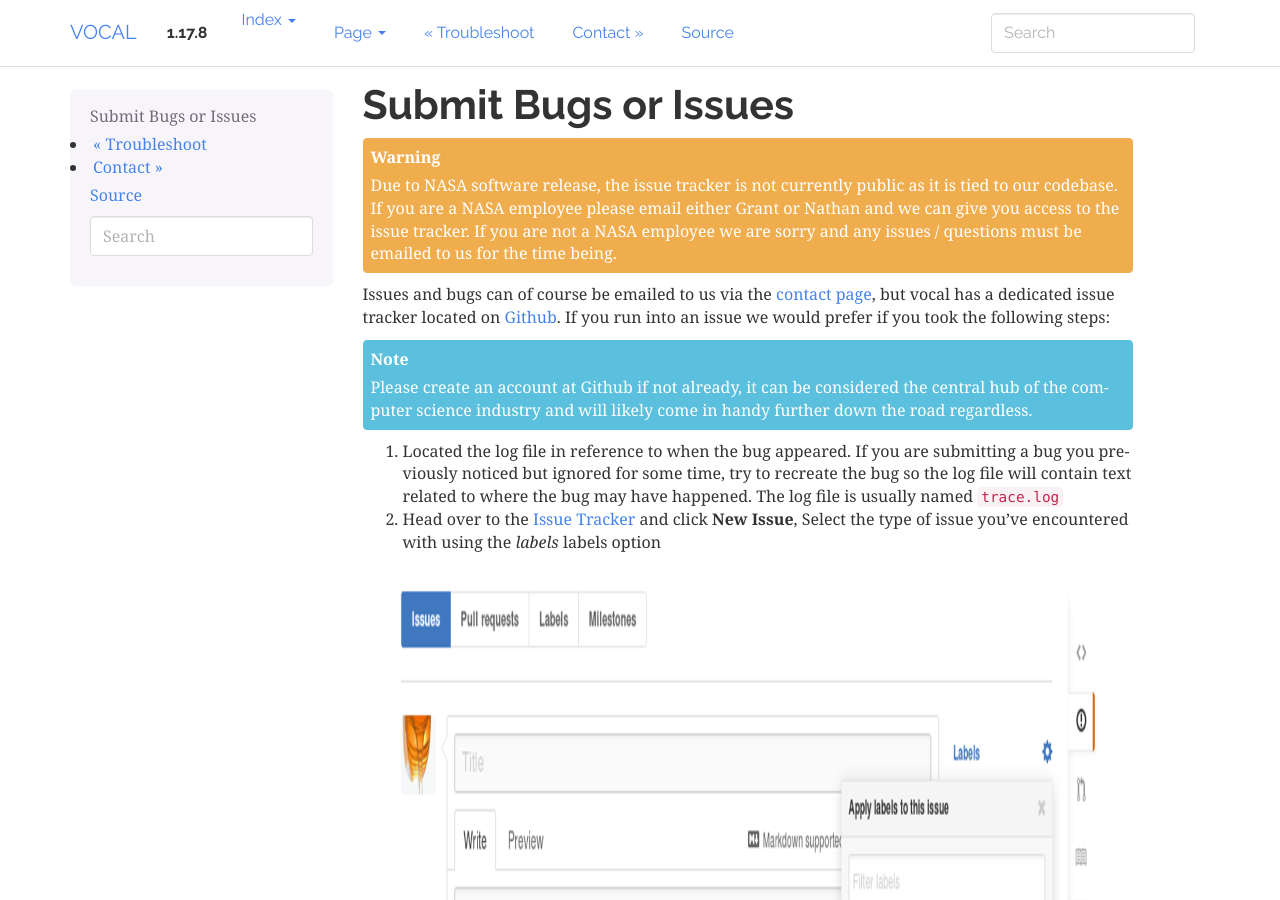
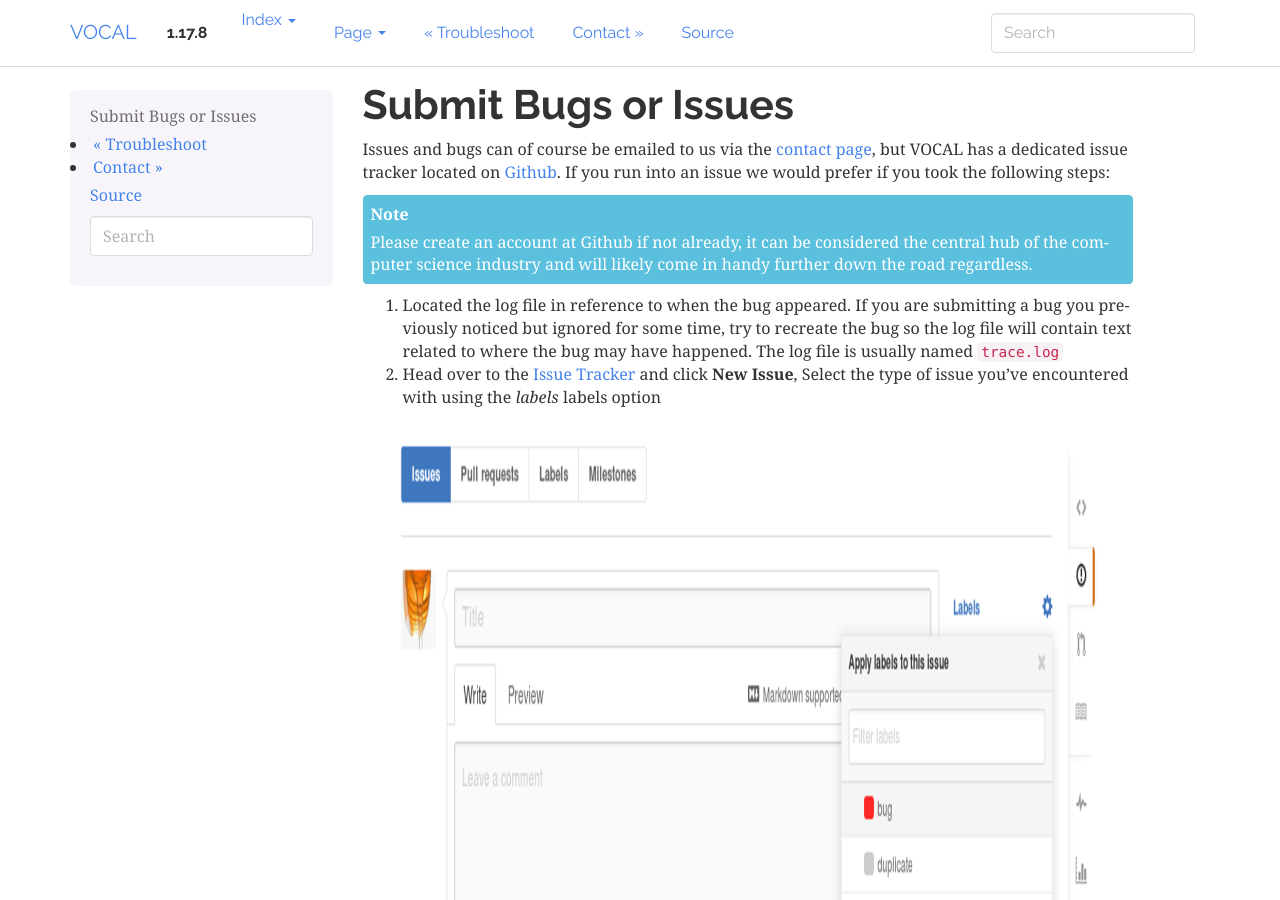
Before and after one commit to NASA-DEVELOP/VOCAL, a Sphinx documentation site: the page built from docs/source/trouble/issuetracker.rst, in a window 1280 px wide and 900 px high. Built offline with Sphinx 7.4.7, drawn with Linux system fonts in a browser that asks for light colours; pages that are not in the unit, such as notebooks, are missing from menus.

Commit message:
Deleted warning that issue tracker was blocked
Warning said that codebase was still going through software release, which it's not!

```diff
--- a/docs/source/trouble/issuetracker.rst
+++ b/docs/source/trouble/issuetracker.rst
@@ -1,14 +1,7 @@
 Submit Bugs or Issues
 ==============================
 
-.. warning::
-
-   Due to NASA software release, the issue tracker is not currently public as it is tied to our codebase.
-   If you are a NASA employee please email either Grant or Nathan and we can give you access to the issue
-   tracker. If you are not a NASA employee we are sorry and any issues / questions must be emailed to us
-   for the time being.
-
-Issues and bugs can of course be emailed to us via the :doc:`contact page </trouble/contact>`, but vocal has a dedicated issue tracker located on `Github`_. If you run into an issue we would prefer if you took the following steps:
+Issues and bugs can of course be emailed to us via the :doc:`contact page </trouble/contact>`, but VOCAL has a dedicated issue tracker located on `Github`_. If you run into an issue we would prefer if you took the following steps:
 
 .. note::
 
@@ -27,4 +20,4 @@
    :scale: 120%
 
 .. _Github: https://github.com/features
-.. _Issue Tracker: https://github.com/Syntaf/vocal/issues
+.. _Issue Tracker: https://github.com/NASA-DEVELOP/VOCAL/issues
```
